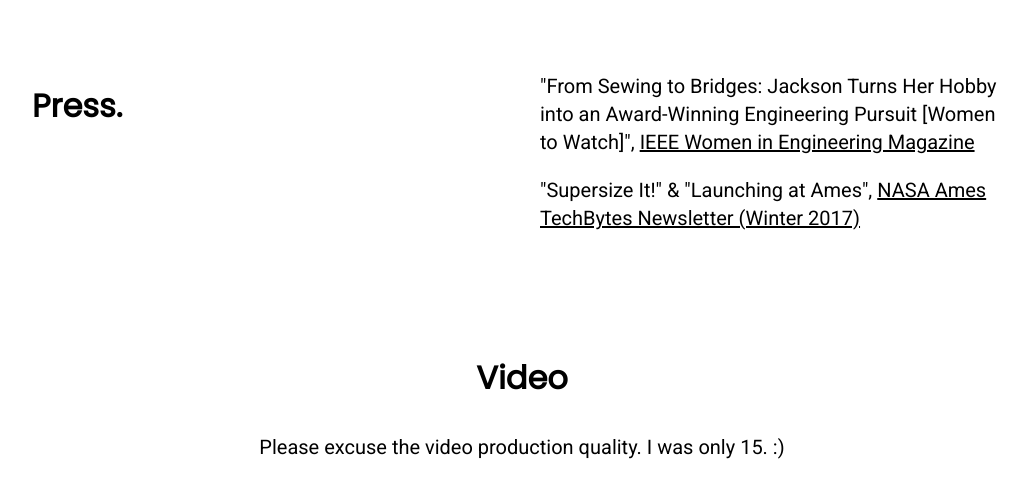
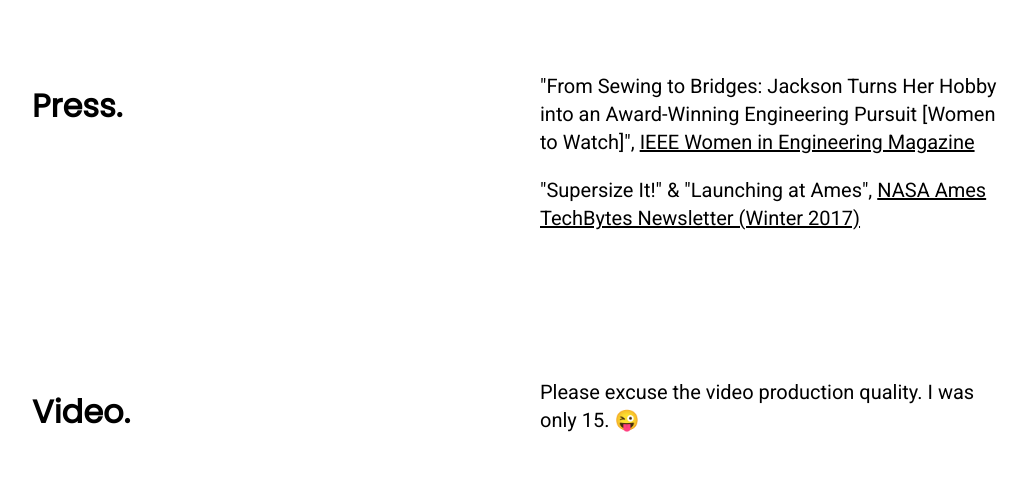
Before and after one commit to hollyjackson/hollyjackson.github.io, a Jekyll site: the page built from major-projects/topological-optimization/index.html, in a window 1280 px wide, cut to the strip 2845-3326 px from the top of the page. Shown: the whole strip, without its empty margins (118-1145 px from the left). Built offline with Jekyll 4.4.1, drawn with Linux system fonts in a browser that asks for light colours.

Commit message:
top opt page format

```diff
--- a/css/main.css
+++ b/css/main.css
@@ -349,7 +349,7 @@ img {
     padding: 5px 0;
     position: absolute;
     z-index: 1;
-    bottom: -870%;
+    bottom: -700%;
     left: 50%;
     margin-left: -100px;
 
--- a/major-projects/topological-optimization/index.html
+++ b/major-projects/topological-optimization/index.html
@@ -109,9 +109,19 @@ menu: <a href="/">Major Projects</a><a href="/minor-projects">Minor Projects</a>
 
 <br><br>
 
-<h3 style="text-align:center;">Video</h3>
+<div class="row_grid">
+    <div class="column_grid">
+        <div class="content">
+            <h3 style="text-align:left">Video.</h3>
+        </div>
+    </div>
+    <div class="column_grid">
+        <div class="content">
+            <p style="text-align:left;">Please excuse the video production quality.  I was only 15. &#128540;</p>
+        </div>
+    </div>
+</div>
 
-<p>Please excuse the video production quality.  I was only 15. :)</p>
 
 <div class="video-container" align="center">
     <iframe width="560" height="315" src="https://www.youtube.com/embed/LxGwbtSSbFo" frameborder="0" allow="accelerometer; autoplay; encrypted-media; gyroscope; picture-in-picture" allowfullscreen></iframe>
```
